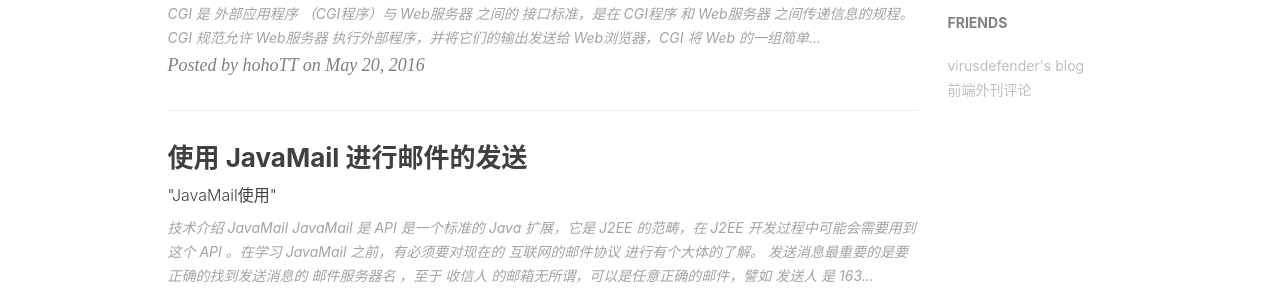
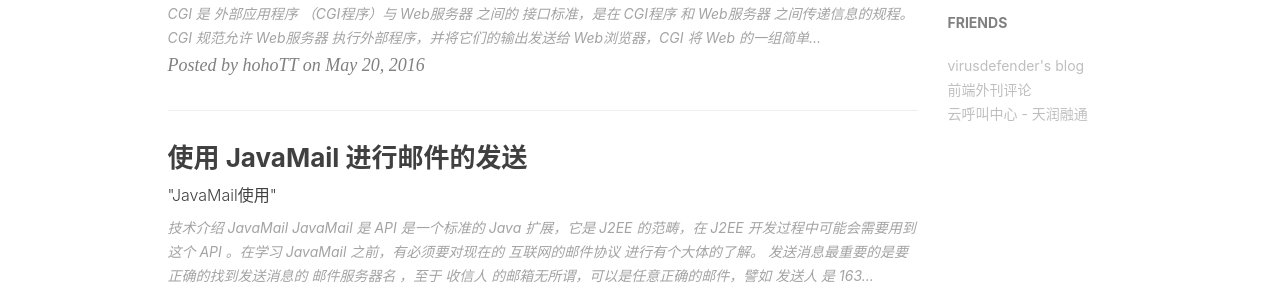
Before and after one commit to hohoTT/hohott.github.com, a Jekyll site: the page built from index.html, in a window 1280 px wide. Shown: the part 1069-1362 px from the top of the page. Built offline with Jekyll 4.4.1, drawn with Linux system fonts in a browser that asks for light colours; nearby versions of some CDN libraries; the list of posts is cut into pages by our own code; comment, search, counter and statistics services are not loaded.

Commit message:
博客友链扩建，添加公司云呼叫中心 - 天润融通的友链链接

```diff
--- a/_config.yml
+++ b/_config.yml
@@ -87,5 +87,9 @@ friends: [
     {
         title: "前端外刊评论",
         href: "http://qianduan.guru/"
+    },
+    {
+        title: "云呼叫中心 - 天润融通",
+        href: "http://www.ti-net.com.cn/"
     }
 ]
```
